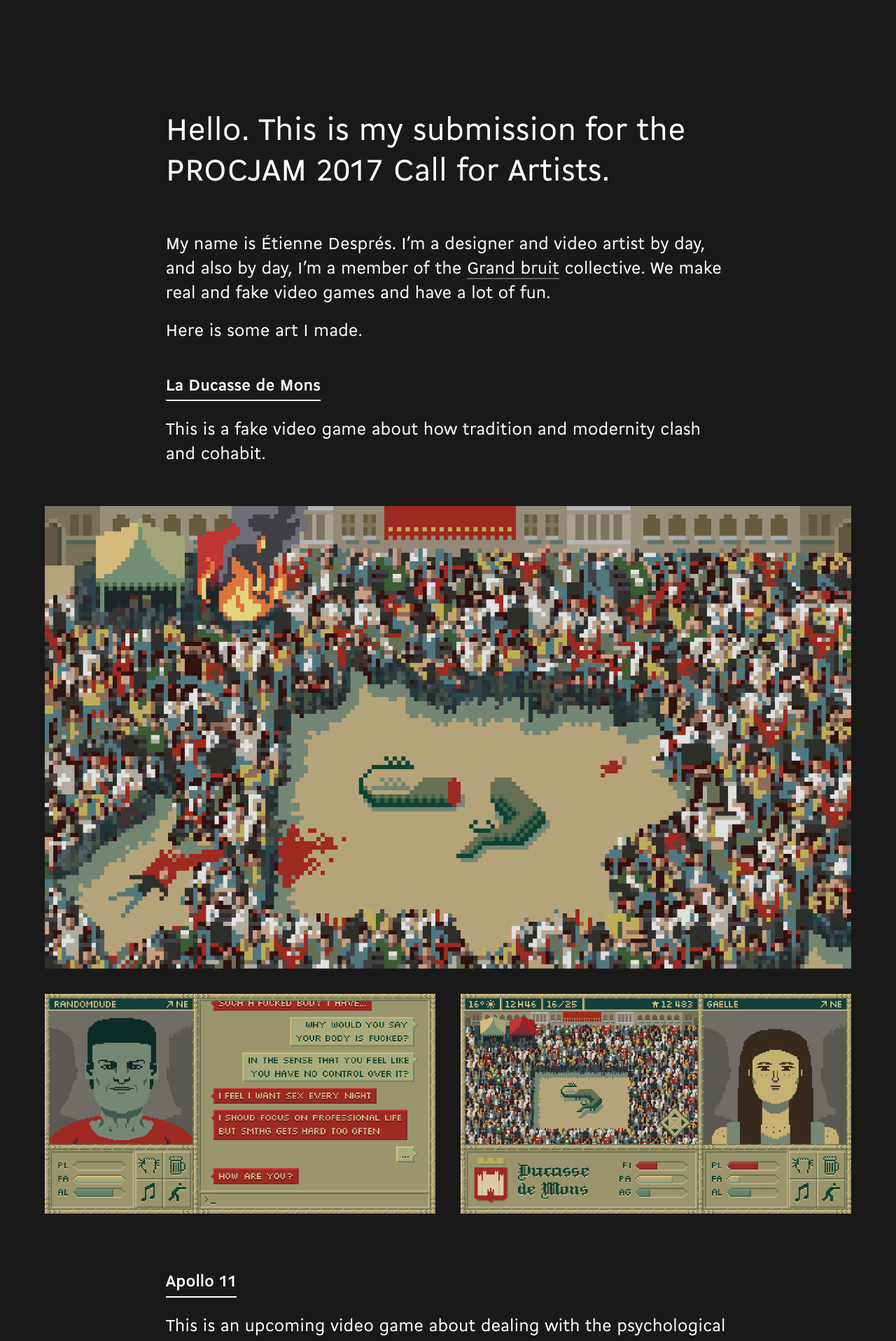
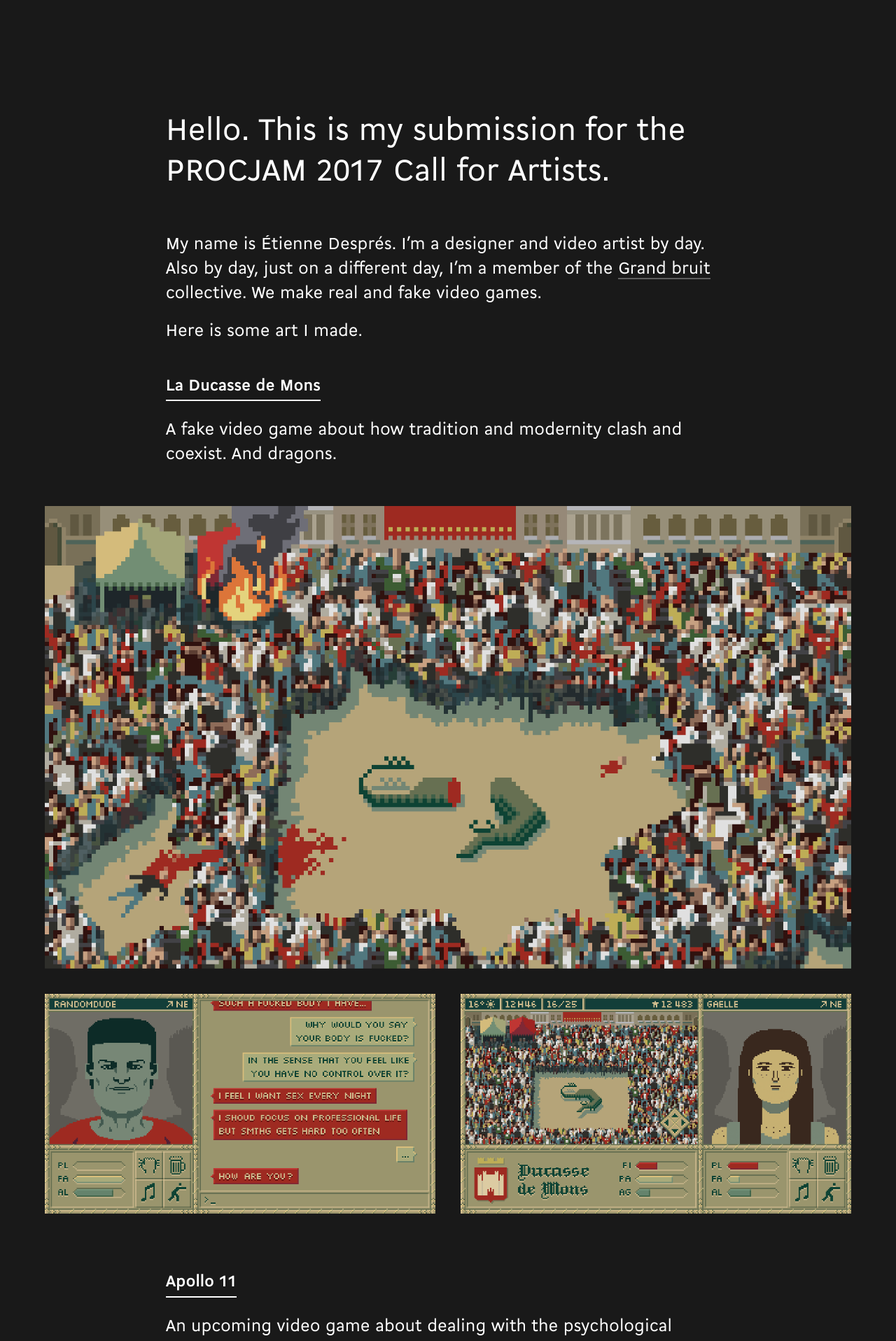
Before and after one commit to etienne/etienne, a Jekyll site: the page built from procjam/index.html, in a window 1280 px wide. Shown: the top 1916 px of the page at 70% size. Built offline with Jekyll 4.4.1, drawn with Linux system fonts in a browser that asks for light colours; some of the changed text lies outside the part shown.

Commit message:
Finalise le texte Procjam

```diff
--- a/_layouts/procjam.html
+++ b/_layouts/procjam.html
@@ -21,7 +21,6 @@
     <article class="content" data-body-class="{{ page.slug }}">
       {{ content }}
     </article>
-    {% include footer.html %}
     <script type="text/javascript" src="/js/bundle.js"></script>
   </body>
 </html>
--- a/_sass/procjam.scss
+++ b/_sass/procjam.scss
@@ -15,6 +15,11 @@
     }
 
     div.text {
+      p.foot {
+        margin: 6em 0;
+        @include normal-text;
+      }
+
       @include desktop {
         padding-left: 0;
         width: 70%;
--- a/procjam/index.html
+++ b/procjam/index.html
@@ -15,10 +15,10 @@
 
 <section>
   <div class="text">
-    <p>My name is Étienne Després. I’m a designer and video artist by day, and also by day, I’m a member of the <a href="http://grandbruit.ca">Grand bruit</a> collective. We make real and fake video games and have a lot of fun.</p>
+    <p>My name is Étienne Després. I’m a designer and video artist by day. Also by day, just on a different day, I’m a member of the <a href="http://grandbruit.ca">Grand bruit</a> collective. We make real and fake video games.</p>
     <p>Here is some art I made.</p>
     <h2>La Ducasse de Mons</h2>
-    <p>This is a fake video game about how tradition and modernity clash and cohabit.</p>
+    <p>A fake video game about how tradition and modernity clash and coexist. And dragons.</p>
   </div>
 </section>
 
@@ -31,7 +31,7 @@
 <section>
   <div class="text">
     <h2>Apollo 11</h2>
-    <p>This is an upcoming video game about dealing with the psychological aftermath of the July 1969 space tragedy.</p>
+    <p>An upcoming video game about dealing with the psychological aftermath of the July 1969 space tragedy.</p>
   </div>
 </section>
 
@@ -43,7 +43,10 @@
 
 <section>
   <div class="text">
-    <h2>Things I want to do</h2>
-    <p>For </p>
+    <h2>My PROCJAM Proposal</h2>
+    <p>I would like to design a simple and flexible 2D isometric tile system.</p>
+    <p>Building on the style I developed for <em>Apollo 11</em>, I will focus on plain shapes, volumes, and colors&nbsp;— basic elements meant to be used and combined in creative ways.</p>
+    <p>While I intend to provide the typical staples of isometric tile systems&nbsp;— terrain, roads, walls&nbsp;— I would also like to explore less common themes: faces, insects, molecules. Fun!</p>
+    <p class="foot">Thanks for considering my application. I can be reached at <a href="mailto:hello@etienne.cool">hello@etienne.cool</a>.</p>
   </div>
 </section>
```
